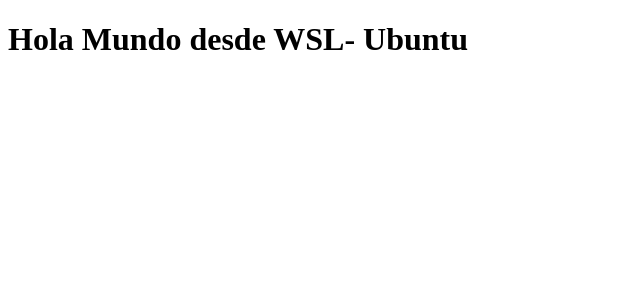
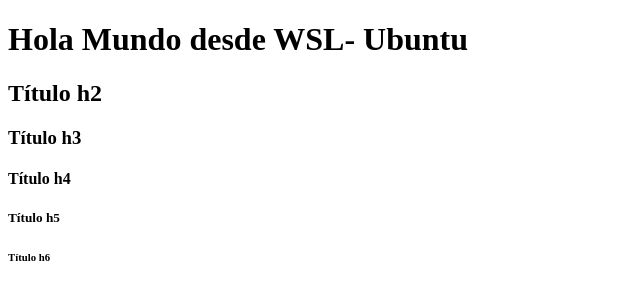
Before and after one commit to mauriicioreyes/proyectoDemoCursoPrework, a plain HTML site: page index.html in a window 1280 px wide. Shown: the whole page, without its empty margins (0-640 px from the left). Drawn offline with Linux system fonts and the light colour scheme.

Commit message:
segundo commit con cambios, agregamos cabeceras

```diff
--- a/index.html
+++ b/index.html
@@ -8,5 +8,10 @@
 </head>
 <body>
     <h1>Hola Mundo desde WSL- Ubuntu</h1>
+    <h2>Título h2</h2>
+    <h3>Título h3</h3>
+    <h4>Título h4</h4>
+    <h5>Título h5</h5>
+    <h6>Título h6</h6>
 </body>
 </html>
```
